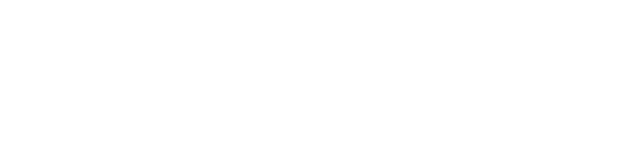
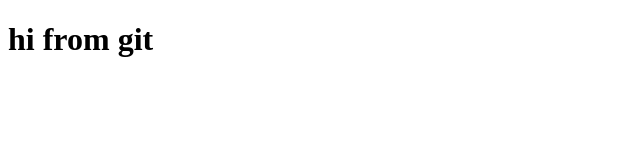
Before and after one commit to KhashayarAsghari/WD-306, a plain HTML site: page index.html in a window 1280 px wide. Shown: the whole page, without its empty margins (0-640 px from the left). Drawn offline with Linux system fonts and the light colour scheme.

Commit message:
hi from git

```diff
--- a/index.html
+++ b/index.html
@@ -5,5 +5,7 @@
     <meta name="viewport" content="width=device-width, initial-scale=1.0" />
     <title>Document</title>
   </head>
-  <body></body>
+  <body>
+    <h1>hi from git</h1>
+  </body>
 </html>
```
